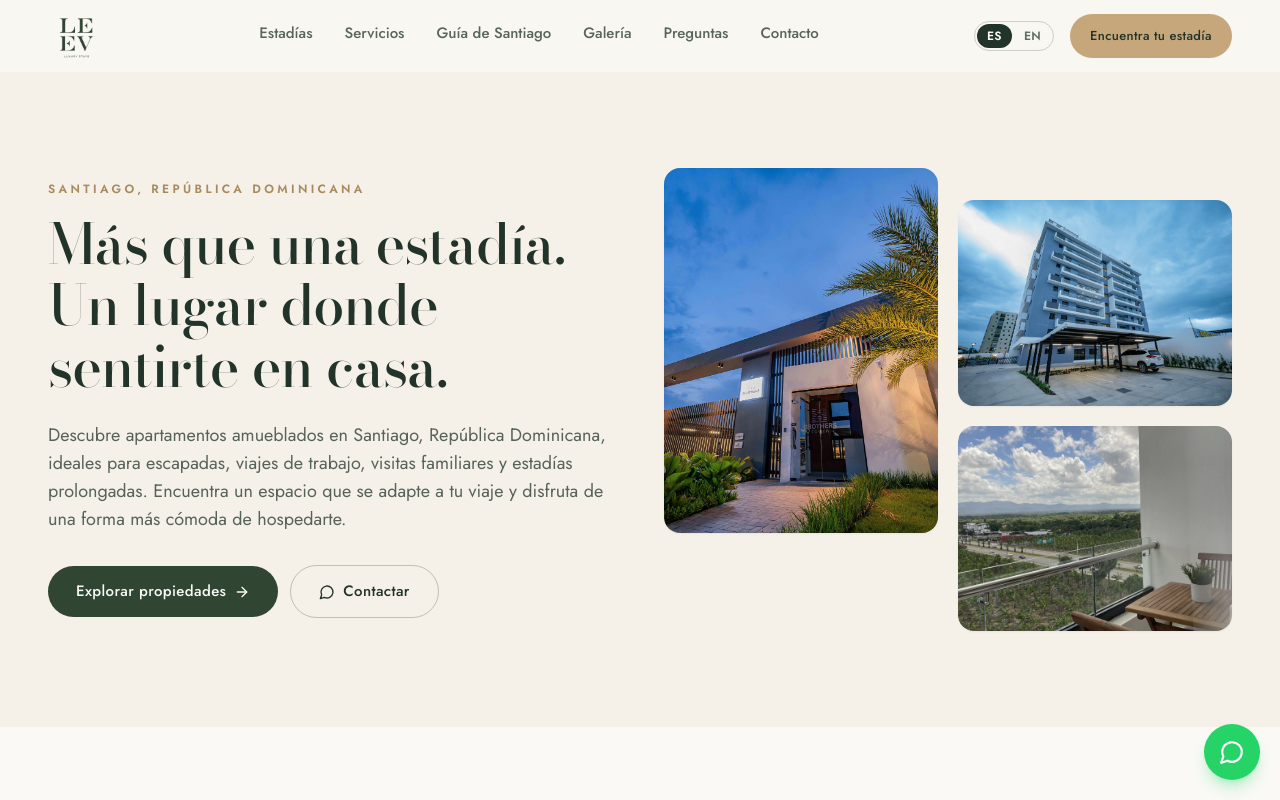
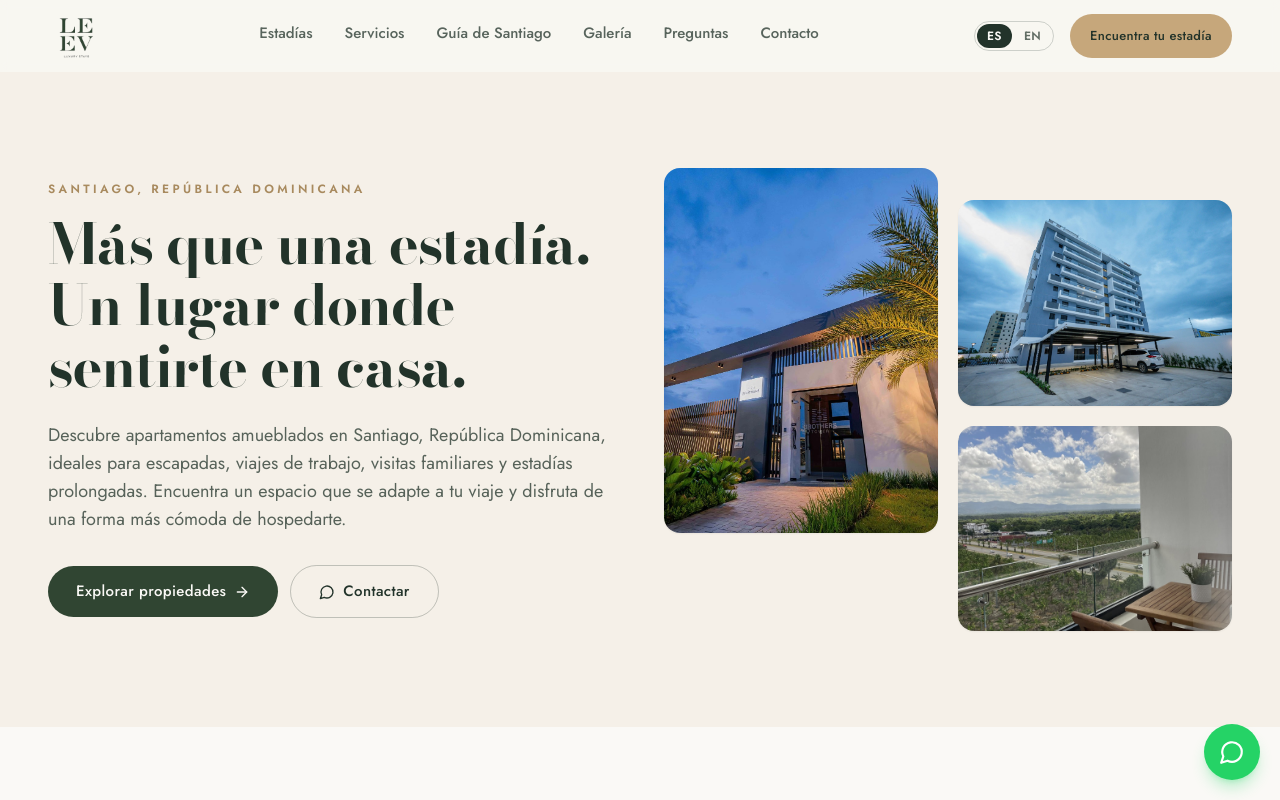
Before and after one commit to Leev-lux/landing-page, a React (Vite) app: page / in a window 1280 px wide. Shown: the top 800 px of the page. Built offline with nearby package versions, Linux system fonts and the light colour scheme.

Commit message:
Títulos en negrita (Bodoni Moda 700/600)
Co-Authored-By: Claude Opus 5.5 <noreply@anthropic.com>
Claude-Session: https://claude.ai/code/session_01Qmd6khnYBKWZrg5Q8AFDnK

```diff
--- a/src/index.css
+++ b/src/index.css
@@ -1,4 +1,4 @@
-@import url('https://fonts.googleapis.com/css2?family=Bodoni+Moda:opsz,wght@6..96,400;6..96,500;6..96,600&family=Jost:wght@300;400;500;600&display=swap');
+@import url('https://fonts.googleapis.com/css2?family=Bodoni+Moda:opsz,wght@6..96,500;6..96,600;6..96,700&family=Jost:wght@300;400;500;600&display=swap');
 
 @tailwind base;
 @tailwind components;
@@ -64,3 +64,13 @@
     transition-duration: 0.01ms !important;
   }
 }
+
+/* Títulos en negrita: más presencia para la Bodoni.
+   Más específico que la clase .font-medium de los componentes. */
+:is(h1, h2).font-medium {
+  font-weight: 700;
+}
+:is(h3, h4).font-medium,
+.font-display.font-medium {
+  font-weight: 600;
+}
```
